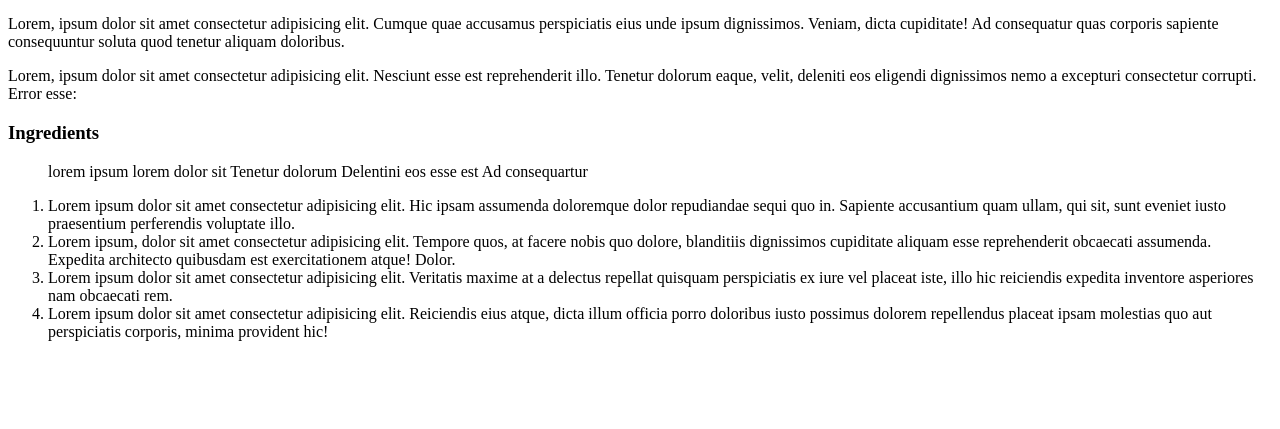
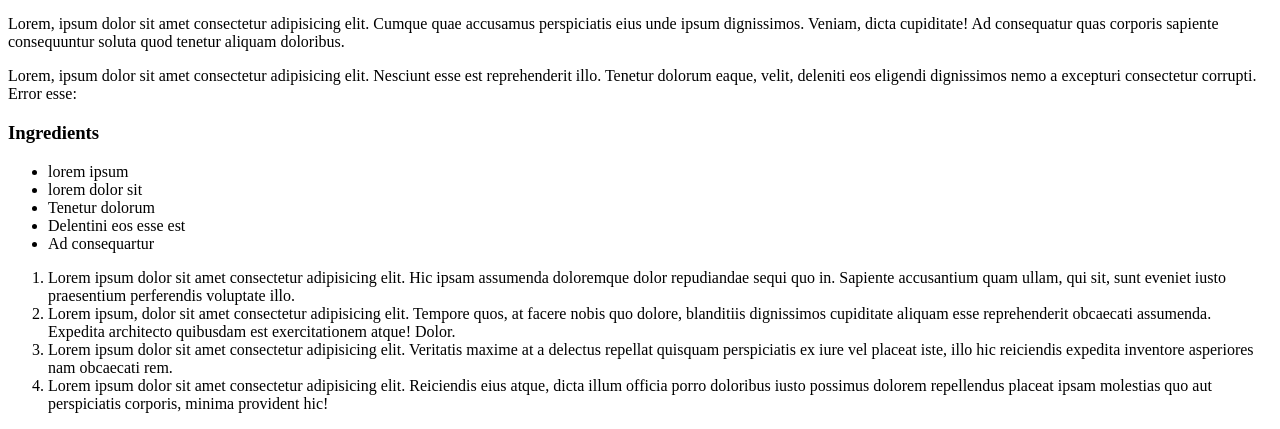
Before and after one commit to MicaelaBerrutti/odin-recipes, a plain HTML site: page recipes/tomatoes-sauce.html in a window 1280 px wide. Shown: the part 428-857 px from the top of the page. Before the commit the page ends 800 px from the top, so only its background shows below. Drawn offline with Linux system fonts and the light colour scheme.

Commit message:
fix list items

```diff
--- a/recipes/tomatoes-sauce.html
+++ b/recipes/tomatoes-sauce.html
@@ -12,11 +12,11 @@
         <p>Lorem, ipsum dolor sit amet consectetur adipisicing elit. Nesciunt esse est reprehenderit illo. Tenetur dolorum eaque, velit, deleniti eos eligendi dignissimos nemo a excepturi consectetur corrupti. Error esse:</p>
         <h3>Ingredients</h3>
         <ul>
-            <il>lorem ipsum </il>
-            <il>lorem dolor sit </il>
-            <il>Tenetur dolorum</il>
-            <il>Delentini eos esse est</il>
-            <il>Ad consequartur</il>
+            <li>lorem ipsum </li>
+            <li>lorem dolor sit </li>
+            <li>Tenetur dolorum</li>
+            <li>Delentini eos esse est</li>
+            <li>Ad consequartur</li>
         </ul>
         <ol>
             <li>Lorem ipsum dolor sit amet consectetur adipisicing elit. Hic ipsam assumenda doloremque dolor repudiandae sequi quo in. Sapiente accusantium quam ullam, qui sit, sunt eveniet iusto praesentium perferendis voluptate illo.</li>
```
Also changed, not shown: index.html (+3 -3 lines).
